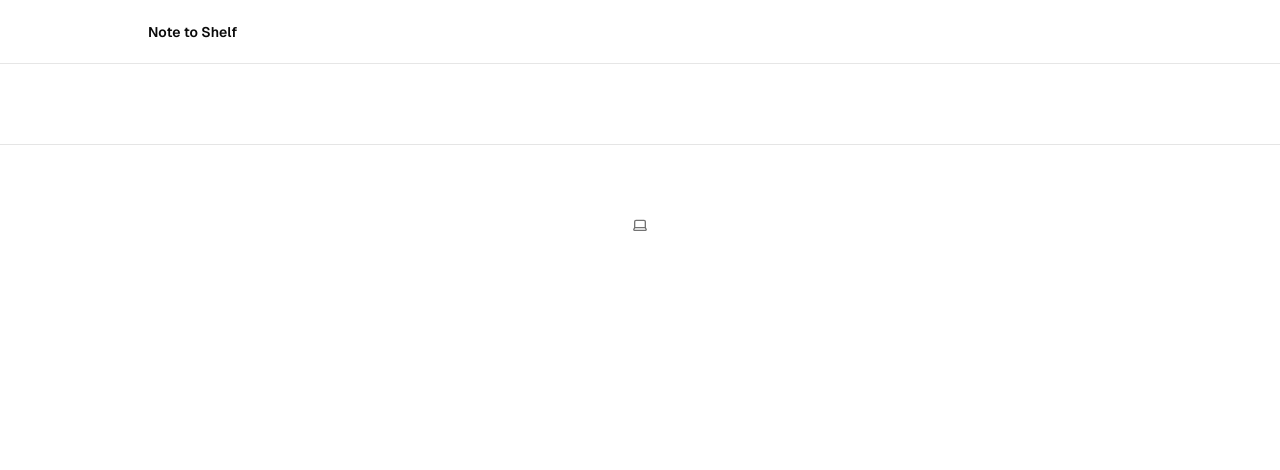
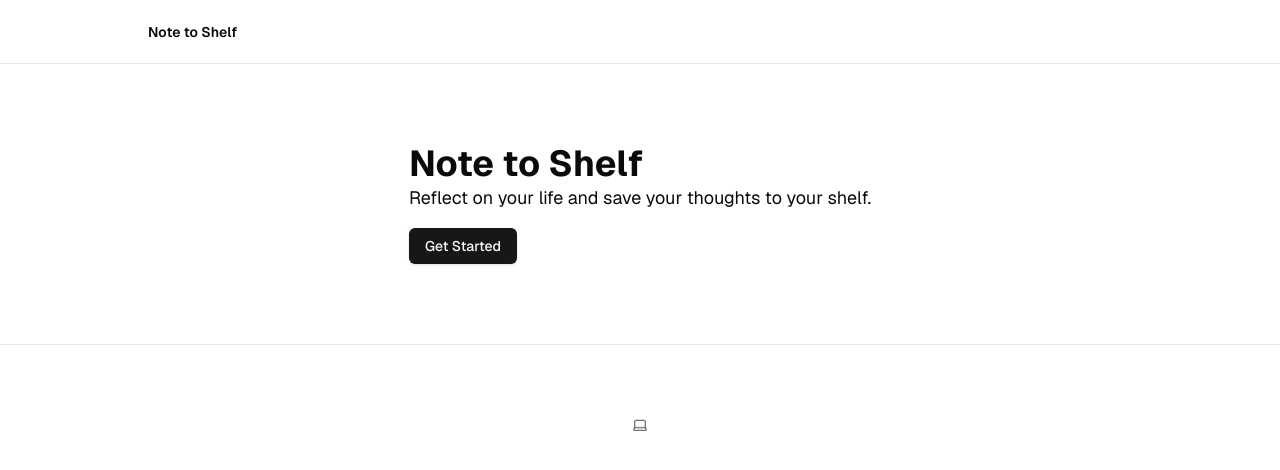
Before and after one commit to KhushMG/RideLine, a Next.js app: page / in a window 1280 px wide. Shown: the top 470 px of the page. Built offline with nearby package versions, Linux system fonts and the light colour scheme; no server answers.

Commit message:
setting up journals page

```diff
--- a/app/protected/layout.tsx
+++ b/app/journals/layout.tsx
@@ -12,7 +12,7 @@ export default function ProtectedLayout({
         <nav className="w-full flex justify-center border-b border-b-foreground/10 h-16">
           <div className="w-full max-w-5xl flex justify-between items-center p-3 px-5 text-sm">
             <div className="flex gap-5 items-center font-semibold">
-              <Link href={"/"}>Next.js Supabase Starter</Link>
+              <Link href={"/"}>Note to Shelf</Link>
             </div>
           </div>
         </nav>
@@ -20,17 +20,6 @@ export default function ProtectedLayout({
           {children}
         </div>
         <footer className="w-full flex items-center justify-center border-t mx-auto text-center text-xs gap-8 py-16">
-          <p>
-            Powered by{" "}
-            <a
-              href="https://supabase.com/?utm_source=create-next-app&utm_medium=template&utm_term=nextjs"
-              target="_blank"
-              className="font-bold hover:underline"
-              rel="noreferrer"
-            >
-              Supabase
-            </a>
-          </p>
           <ThemeSwitcher />
         </footer>
       </div>
--- a/app/layout.tsx
+++ b/app/layout.tsx
@@ -9,8 +9,8 @@ const defaultUrl = process.env.VERCEL_URL
 
 export const metadata: Metadata = {
   metadataBase: new URL(defaultUrl),
-  title: "Next.js and Supabase Starter Kit",
-  description: "The fastest way to build apps with Next.js and Supabase",
+  title: "Note to Shelf",
+  description: "Reflect on your life and save your thoughts to your shelf.",
 };
 
 const geistSans = Geist({
--- a/app/page.tsx
+++ b/app/page.tsx
@@ -1,4 +1,5 @@
 import { ThemeSwitcher } from "@/components/theme-switcher";
+import { Button } from "@/components/ui/button";
 import Link from "next/link";
 
 export default function Home() {
@@ -12,6 +13,17 @@ export default function Home() {
             </div>
           </div>
         </nav>
+        <div className="">
+          <h1 className="text-4xl font-bold">{"Note to Shelf"}</h1>
+          <p className="text-lg">
+            {"Reflect on your life and save your thoughts to your shelf."}
+          </p>
+          <Button className="mt-4">
+            <Link href="/journals"
+            >{"Get Started"}
+            </Link>
+          </Button>
+          </div>
         <footer className="w-full flex items-center justify-center border-t mx-auto text-center text-xs gap-8 py-16">
           <ThemeSwitcher />
         </footer>
```
Also changed, not shown: app/journals/page.tsx (renamed from app/protected/page.tsx).
